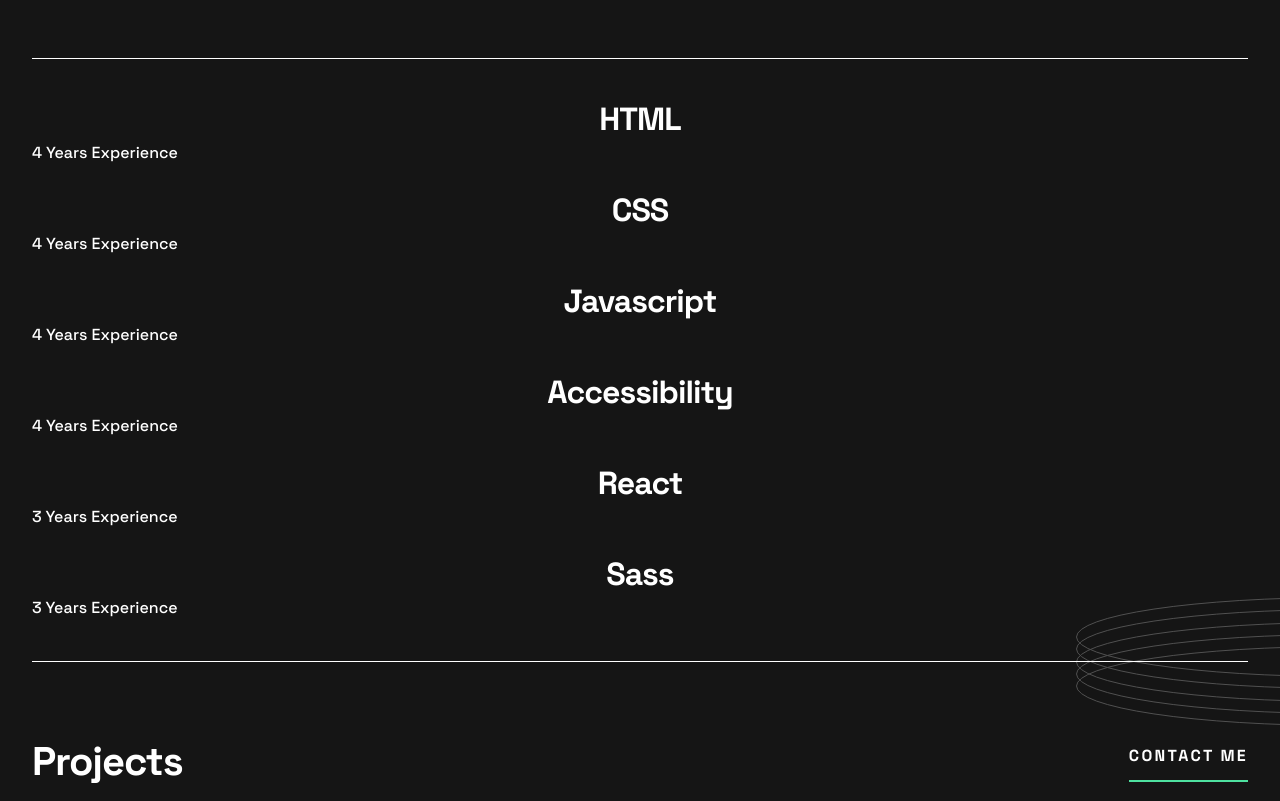
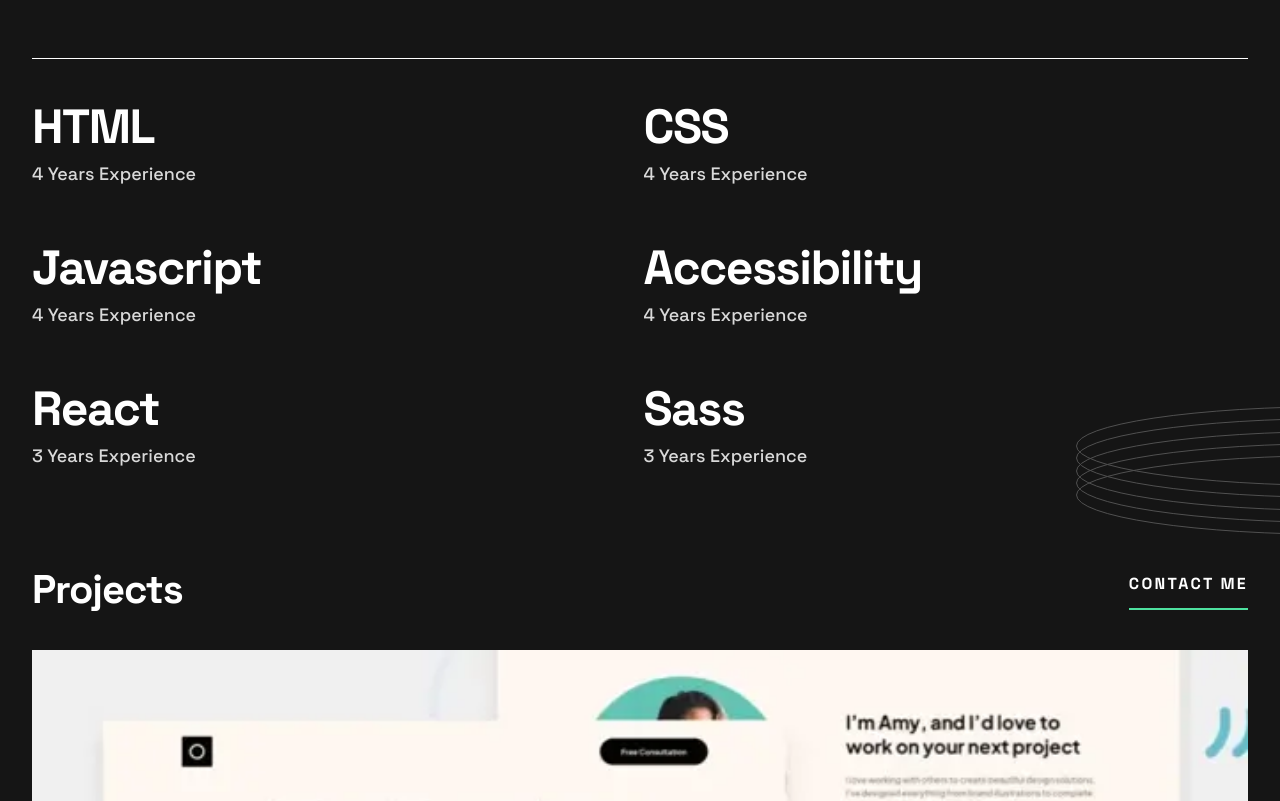
Before and after one commit to miguelzaga/singlepage-developer-portfolio, a React (Vite) app: page / in a window 1280 px wide. Shown: the part 581-1382 px from the top of the page. Built offline with nearby package versions, Linux system fonts and the light colour scheme.

Commit message:
style intro skills tablet

```diff
--- a/src/scss/05-components/_intro.scss
+++ b/src/scss/05-components/_intro.scss
@@ -1,4 +1,5 @@
 @use "./../01-abstracts/" as *;
+@use "./../02-base/_typography" as *;
 
 .intro {
   margin-top: 331px;
@@ -105,14 +106,36 @@
     font-size: rem(16px);
     line-height: rem(26px);
     position: relative;
+    @include breakpoint($md) {
+      grid-template-columns: 1fr 1fr;
+      column-gap: 7px;
+      row-gap: 52px;
+      border-bottom: none;
+      margin-bottom: 100px;
+    padding-bottom: 0;
+    }
 
     &-name {
       font-weight: 700;
       font-size: rem(32px);
       line-height: rem(40px);
-      text-align: center;
-      letter-spacing: -1px;
+      letter-spacing: rem(-1px);
       margin-bottom: 1px;
+      @include breakpoint($md) {
+        font-size: rem(48px);
+        line-height: rem(56px);
+        letter-spacing: rem(-1.5px);
+        margin-bottom: 5px;
+      }
+    }
+
+    &-years {
+      font-size: rem(16px);
+      line-height: rem(26px);
+      color: $grey;
+      @include breakpoint($md) {
+        @include body;
+      }
     }
 
     &-rings {
```
